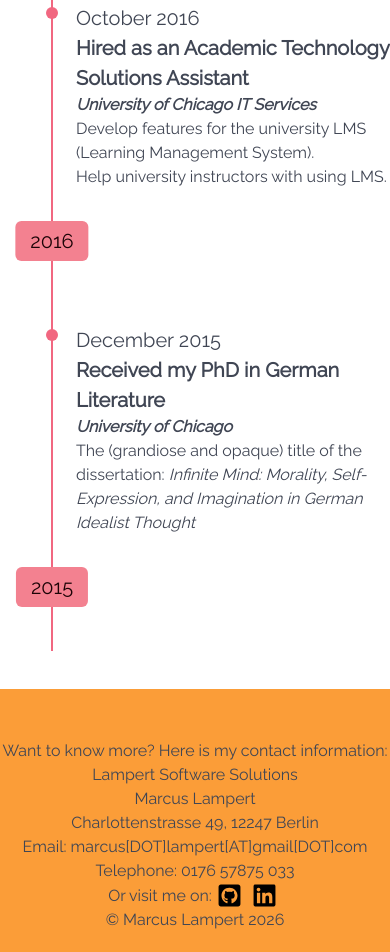
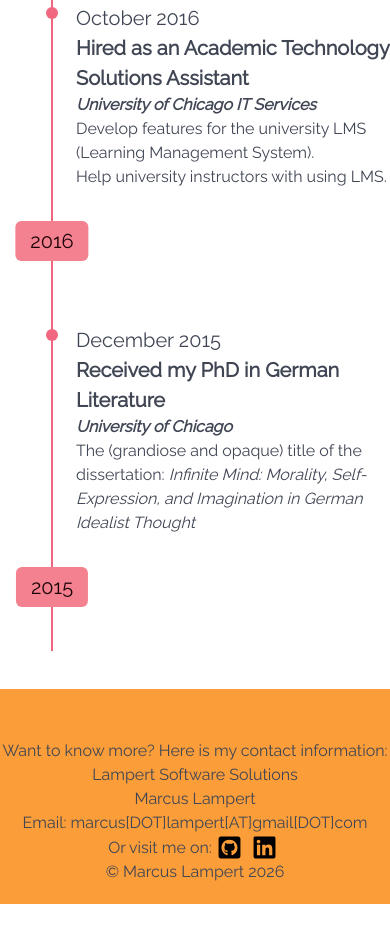
Before and after one commit to mlampert84/portfolio, a Gatsby site: page / in a window 390 px wide. Shown: the part 10505-11457 px from the top of the page. After the commit the page ends 11409 px from the top, so only its background shows below. Built offline with nearby package versions, Linux system fonts and the light colour scheme; Gatsby itself is replaced by a stand-in of ours.

Commit message:
Remove address and phone number

```diff
--- a/src/components/footer.js
+++ b/src/components/footer.js
@@ -19,9 +19,7 @@ export default function Footer() {
           <h2>Want to know more? Here is my contact information:</h2>
           <p>Lampert Software Solutions</p>
           <p>Marcus Lampert</p>
-          <p>Charlottenstrasse 49, 12247 Berlin</p>
           <p>Email: marcus[DOT]lampert[AT]gmail[DOT]com</p>
-          <p>Telephone: 0176 57875 033</p>
           <p>
             Or visit me on:
             {icons.map(icon => (
```
